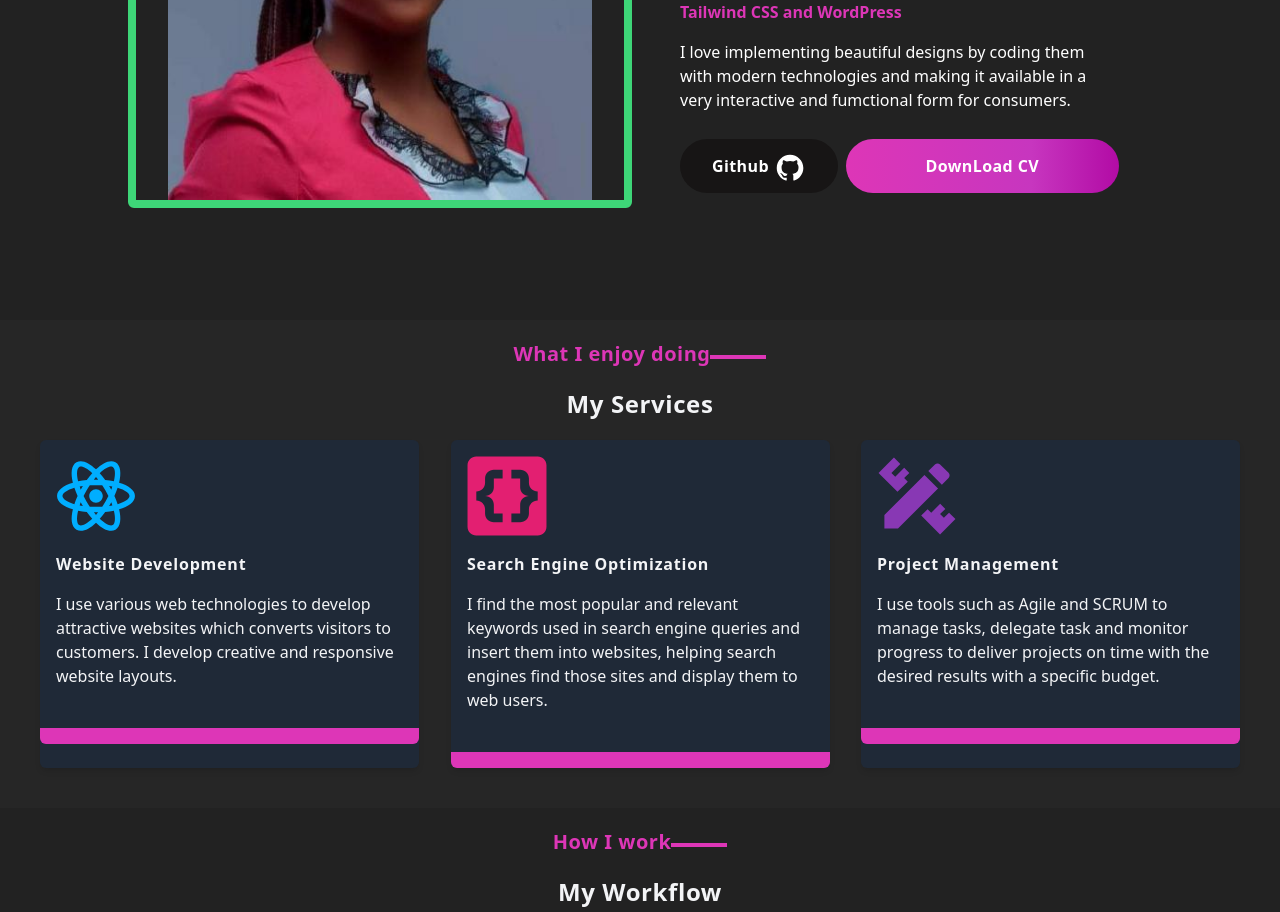
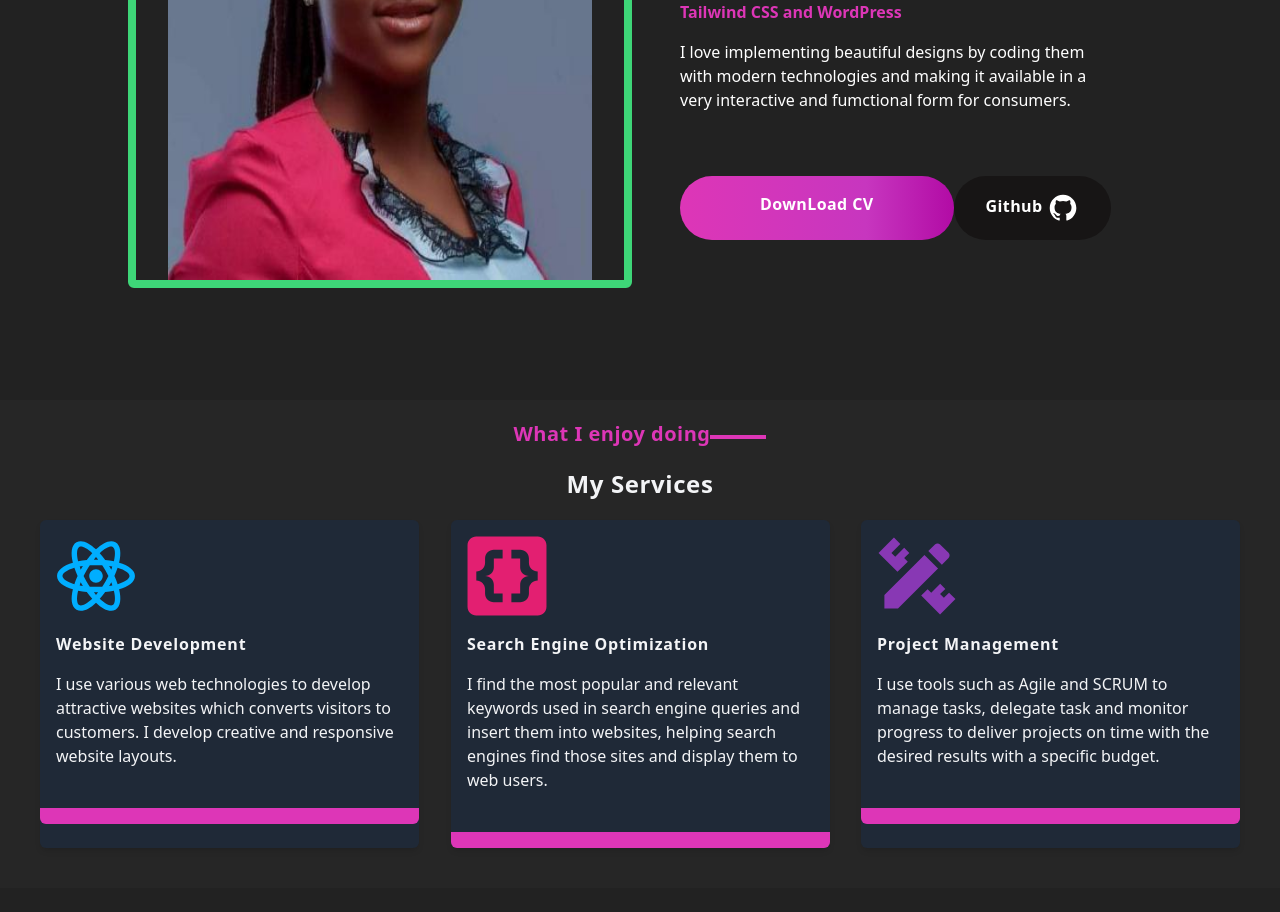
Before and after one commit to felabel/my-portfolio, a React (Vite) app: page / in a window 1280 px wide. Shown: the part 1120-2032 px from the top of the page. Built offline with nearby package versions, Linux system fonts and the light colour scheme.

Commit message:
updated tailwind config file

```diff
--- a/src/components/AboutMe.jsx
+++ b/src/components/AboutMe.jsx
@@ -26,13 +26,14 @@ const AboutMe = () => {
                         <p className='text-lg md:text-base lg:text-base xl:text-base 2xl:text-base py-4'>I love implementing beautiful designs by coding them with modern technologies and making it available in a very interactive and fumctional form for consumers. </p>
 
                         {/* <p className='text-lg md:text-base lg:text-base xl:text-base 2xl:text-base py-4'>I'm very passionate with what i do and always ready to start the next project with you or your company. </p> */}
-                        <div className=' py-6'>
-                            <a href="https://www.github.com/felabel" className="bg-github px-8  py-4 mr-2 rounded-full my-6 font-semibold tracking-wide">
+                        <div className='py-6 md:flex block'>
+                            <a  href='./cv.txt' target='_blank' download='./cv.txt' className="bg-gradient-purple px-20 py-4 rounded-full my-6 font-semibold tracking-wide">
+                                DownLoad CV
+                            </a>
+                            <a href="https://www.github.com/felabel" className="block bg-github px-8  py-4 mr-2 rounded-full my-6 font-semibold tracking-wide">
                                 Github  <span><img src={github} className='inline-block '/></span>
                             </a>
-                          <a  href='./cv.txt' target='_blank' download='./cv.txt' className="bg-gradient-purple px-20 py-4 rounded-full my-6 font-semibold tracking-wide">
-                            DownLoad CV
-                        </a>
+
                         </div>
 
                     </div>
--- a/src/components/HeroSection.jsx
+++ b/src/components/HeroSection.jsx
@@ -31,7 +31,7 @@ const HeroSection = () => {
 
                     </div>
                     <div className="pic  h-full  md:block xl:block lg:block pb-10 mx-auto">
-                        <div className=" center text-2xl my-auto mx-auto ">
+                        <div className=" center text-xl md:text-2xl my-auto mx-auto ">
                         <h2 className="text-purple text-3xl font-bold uppercase pt-2">My Services</h2>
                             <ul className="text-gray-100 font-bold capitalize">
                                 <li className='my-2 list-disc'> <i>e-Commerce websites</i></li>
--- a/src/components/NavBar.jsx
+++ b/src/components/NavBar.jsx
@@ -56,7 +56,7 @@ const NavBar = () => {
                                         xmlns="http://www.w3.org/2000/svg"
                                         fill="none"
                                         viewBox="0 0 24 24"
-                                        stroke="#ff6e0d"
+                                        stroke="rgb(221, 54,183)"
                                         aria-hidden="true"
                                     >
                                         <path
@@ -72,7 +72,7 @@ const NavBar = () => {
                                         xmlns="http://www.w3.org/2000/svg"
                                         fill="none"
                                         viewBox="0 0 24 24"
-                                        stroke="#ff6e0d"
+                                        stroke="rgb(221, 54,183)"
                                         aria-hidden="true"
                                     >
                                         <path
```
